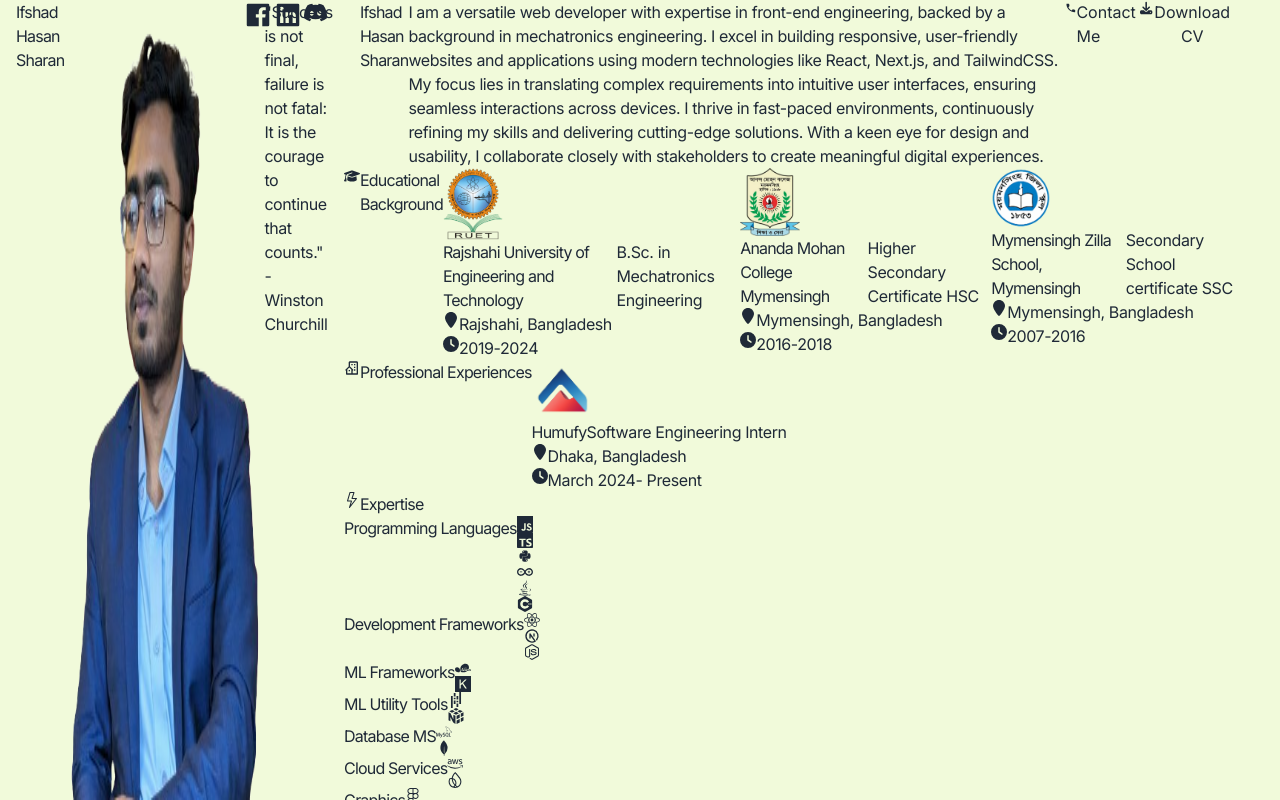
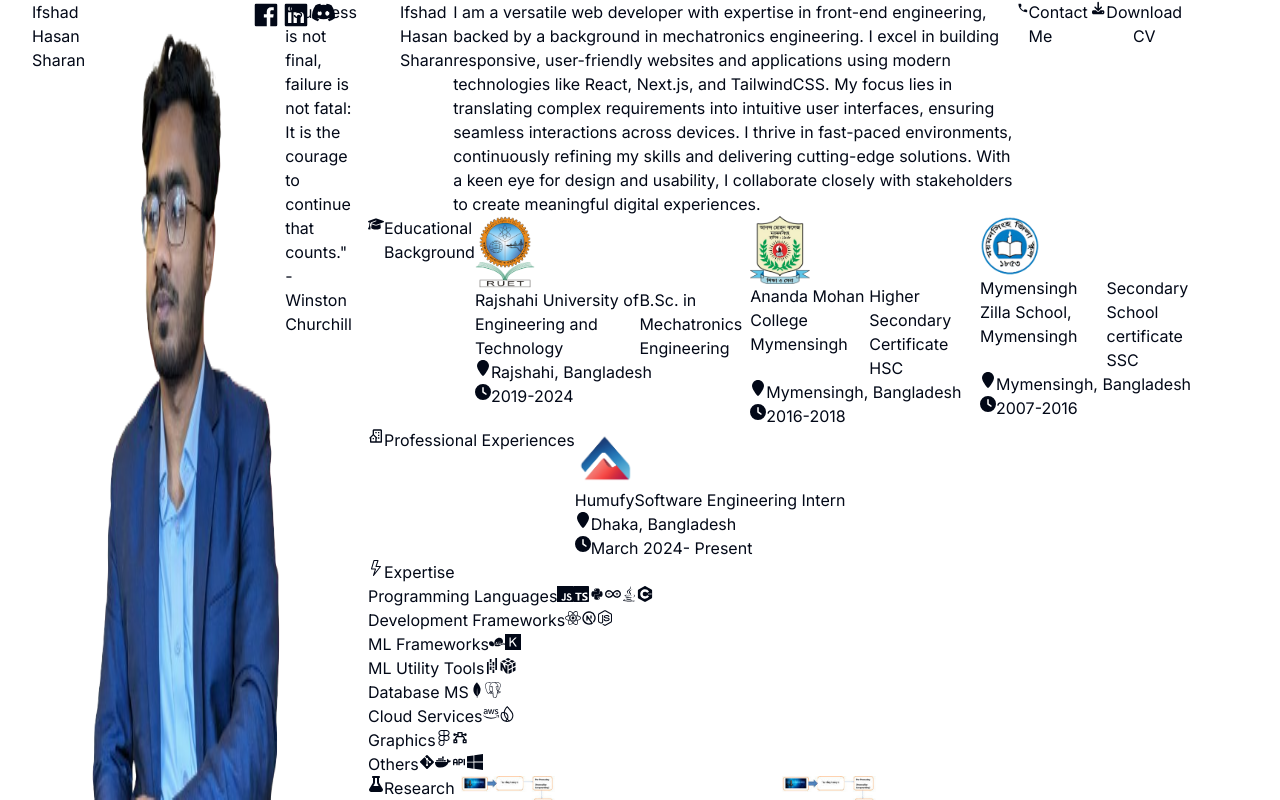
Before and after one commit to ifshad/developer-portfolio-ifshad, a Next.js app: page / in a window 1280 px wide. Built offline with nearby package versions, Linux system fonts and the light colour scheme.

Commit message:
shadcn ui added ,styles updated and reusable code formatted

```diff
--- a/Components/ExpertisePage/page.tsx
+++ b/Components/ExpertisePage/page.tsx
@@ -1,88 +1,290 @@
-import React from 'react'
-import { BiVector } from 'react-icons/bi'
-import { BsLightning } from 'react-icons/bs'
-import { DiFirebase, DiPython } from 'react-icons/di'
-import { FaAws, FaDocker, FaFigma, FaFlask, FaGit, FaGitAlt, FaJava, FaNodeJs, FaReact } from 'react-icons/fa6'
-import { SiArduino, SiCplusplus, SiExpress, SiFirebase, SiJavascript, SiKeras, SiMongodb, SiMysql, SiNumpy, SiPandas, SiScikitlearn, SiTypescript, SiWindows } from 'react-icons/si'
-import { TbApi, TbBrandNextjs } from 'react-icons/tb'
+import React from "react";
+import { BiVector } from "react-icons/bi";
+import { BsLightning } from "react-icons/bs";
+import { DiFirebase, DiPython } from "react-icons/di";
+import {
+  FaAws,
+  FaDocker,
+  FaFigma,
+  FaFlask,
+  FaGit,
+  FaGitAlt,
+  FaJava,
+  FaNodeJs,
+  FaReact,
+} from "react-icons/fa6";
+import {
+  SiArduino,
+  SiCplusplus,
+  SiExpress,
+  SiFirebase,
+  SiJavascript,
+  SiKeras,
+  SiMongodb,
+  SiMysql,
+  SiNumpy,
+  SiPandas,
+  SiPostgresql,
+  SiScikitlearn,
+  SiTypescript,
+  SiWindows,
+} from "react-icons/si";
+import { TbApi, TbBrandNextjs } from "react-icons/tb";
+import {
+  Tooltip,
+  TooltipContent,
+  TooltipProvider,
+  TooltipTrigger,
+} from "@/components/ui/tooltip";
+
+const languages = [
+  {
+    langName: "JavaScript",
+    icon: <SiJavascript />,
+  },
+  {
+    langName: "TypeScript",
+    icon: <SiTypescript />,
+  },
+  {
+    langName: "Python",
+    icon: <DiPython />,
+  },
+  {
+    langName: "Arduino Lang",
+    icon: <SiArduino />,
+  },
+  {
+    langName: "Java",
+    icon: <FaJava />,
+  },
+  {
+    langName: "C++",
+    icon: <SiCplusplus />,
+  },
+];
+const devFrameworks = [
+  {
+    langName: "React",
+    icon: <FaReact />,
+  },
+  {
+    langName: "NextJS",
+    icon: <TbBrandNextjs />,
+  },
+  {
+    langName: "NodeJS",
+    icon: <FaNodeJs />,
+  },
+];
+const mlFrameworks = [
+  {
+    langName: "SciKitLearn",
+    icon: <SiScikitlearn />,
+  },
+  {
+    langName: "Keras",
+    icon: <SiKeras />,
+  },
+];
+const mlUtility = [
+  {
+    langName: "Pandas",
+    icon: <SiPandas />,
+  },
+  {
+    langName: "Numpy",
+    icon: <SiNumpy />,
+  },
+];
+const databases = [
+  {
+    langName: "MongoDB",
+    icon: <SiMongodb />,
+  },
+  {
+    langName: "PostgreSQL",
+    icon: <SiPostgresql />,
+  },
+];
+const cloudServices = [
+  {
+    langName: "Amazon Web Services",
+    icon: <FaAws />,
+  },
+  {
+    langName: "Firebase",
+    icon: <SiFirebase />,
+  },
+];
+const graphics = [
+  {
+    langName: "Figma",
+    icon: <FaFigma />,
+  },
+  {
+    langName: "Vector Illustration",
+    icon: <BiVector />,
+  },
+];
+const others = [
+  {
+    langName: "Git",
+    icon: <FaGitAlt />,
+  },
+  {
+    langName: "Docker",
+    icon: <FaDocker />,
+  },
+  {
+    langName: "Restful API",
+    icon: <TbApi />,
+  },
+  {
+    langName: "Windows",
+    icon: <SiWindows />,
+  },
+];
 
 export default function ExpertisePage() {
   return (
-        <div className='m-5'>
-            <h1 className='flex items-center text-xl md:text-2xl lg:text-3xl font-bold text-teal gap-2'><span><BsLightning /></span>Expertise</h1>
-            <div className='grid grid-cols-1 md:grid-cols-3 lg:grid-cols-4 md:ml-9 gap-4'>
+    <div className="m-5">
+      <h1 className="flex items-center text-xl md:text-2xl lg:text-3xl font-bold text-teal gap-2">
+        <span>
+          <BsLightning />
+        </span>
+        Expertise
+      </h1>
+      <div className="grid grid-cols-1 md:grid-cols-3 lg:grid-cols-4 md:ml-9 gap-4">
         {/* Programming language */}
-                <div className='card flex flex-col h-full'>
-                    <h2 className='text-lg font-semibold text-navy hover:text-white'>Programming Languages</h2>
-                    <div className='grid grid-cols-3 gap-5 text-3xl'>
-                        <SiJavascript />
-                        <SiTypescript />
-                        <DiPython />
-                        <SiArduino />
-                        <FaJava />
-                        <SiCplusplus />
+        <div className="group card flex flex-col h-full">
+          <h2 className="text-lg font-semibold text-navy group-hover:text-white">
+            Programming Languages
+          </h2>
+          <div className="grid grid-cols-3 gap-5 text-3xl">
+            {languages.map((language, i) => (
+              <TooltipProvider key={i}>
+                <Tooltip>
+                  <TooltipTrigger>{language.icon}</TooltipTrigger>
+                  <TooltipContent>{language.langName}</TooltipContent>
+                </Tooltip>
+              </TooltipProvider>
+            ))}
           </div>
         </div>
         {/* Dev Framework */}
-                <div className='card flex flex-col h-full'>
-                    <h2 className='text-lg font-semibold text-navy hover:text-white'>Development Frameworks</h2>
-                    <div className='grid grid-cols-3 gap-5 text-3xl'>
-                        <FaReact />
-                        <TbBrandNextjs />
-                        <FaNodeJs />
+        <div className="group card flex flex-col h-full">
+          <h2 className="text-lg font-semibold text-navy group-hover:text-white">
+            Development Frameworks
+          </h2>
+          <div className="grid grid-cols-3 gap-5 text-3xl">
+            {devFrameworks.map((framework, i) => (
+              <TooltipProvider key={i}>
+                <Tooltip>
+                  <TooltipTrigger>{framework.icon}</TooltipTrigger>
+                  <TooltipContent>{framework.langName}</TooltipContent>
+                </Tooltip>
+              </TooltipProvider>
+            ))}
           </div>
         </div>
         {/* ML framework */}
-                <div className='card flex flex-col h-full'>
-                    <h2 className='text-lg font-semibold text-navy hover:text-white'>ML Frameworks</h2>
-                    <div className='grid grid-cols-3 gap-5 text-3xl'>
-                        <SiScikitlearn />
-                        <SiKeras />
+        <div className="group card flex flex-col h-full">
+          <h2 className="text-lg font-semibold text-navy group-hover:text-white">
+            ML Frameworks
+          </h2>
+          <div className="grid grid-cols-3 gap-5 text-3xl">
+            {mlFrameworks.map((framework, i) => (
+              <TooltipProvider key={i}>
+                <Tooltip>
+                  <TooltipTrigger>{framework.icon}</TooltipTrigger>
+                  <TooltipContent>{framework.langName}</TooltipContent>
+                </Tooltip>
+              </TooltipProvider>
+            ))}
           </div>
         </div>
         {/* ML utility */}
-                <div className='card flex flex-col h-full'>
-                    <h2 className='text-lg font-semibold text-navy hover:text-white'>ML Utility Tools</h2>
-                    <div className='grid grid-cols-3 gap-5 text-3xl'>
-                        <SiPandas />
-                        <SiNumpy />
+        <div className="group card flex flex-col h-full">
+          <h2 className="text-lg font-semibold text-navy group-hover:text-white">
+            ML Utility Tools
+          </h2>
+          <div className="grid grid-cols-3 gap-5 text-3xl">
+            {mlUtility.map((utility, i) => (
+              <TooltipProvider key={i}>
+                <Tooltip>
+                  <TooltipTrigger>{utility.icon}</TooltipTrigger>
+                  <TooltipContent>{utility.langName}</TooltipContent>
+                </Tooltip>
+              </TooltipProvider>
+            ))}
           </div>
         </div>
         {/* Database */}
-                <div className='card flex flex-col h-full'>
-                    <h2 className='text-lg font-semibold text-navy hover:text-white'>Database MS</h2>
-                    <div className='grid grid-cols-3 gap-5 text-3xl'>
-                        <SiMysql />
-                        <SiMongodb />
+        <div className="group card flex flex-col h-full">
+          <h2 className="text-lg font-semibold text-navy group-hover:text-white">
+            Database MS
+          </h2>
+          <div className="grid grid-cols-3 gap-5 text-3xl">
+            {databases.map((db, i) => (
+              <TooltipProvider key={i}>
+                <Tooltip>
+                  <TooltipTrigger>{db.icon}</TooltipTrigger>
+                  <TooltipContent>{db.langName}</TooltipContent>
+                </Tooltip>
+              </TooltipProvider>
+            ))}
           </div>
         </div>
         {/* Cloud Services */}
-                <div className='card flex flex-col h-full'>
-                    <h2 className='text-lg font-semibold text-navy hover:text-white'>Cloud Services</h2>
-                    <div className='grid grid-cols-3 gap-5 text-3xl'>
-                        <FaAws />
-                        <SiFirebase />
+        <div className="group card flex flex-col h-full">
+          <h2 className="text-lg font-semibold text-navy group-hover:text-white">
+            Cloud Services
+          </h2>
+          <div className="grid grid-cols-3 gap-5 text-3xl">
+            {cloudServices.map((cs, i) => (
+              <TooltipProvider key={i}>
+                <Tooltip>
+                  <TooltipTrigger>{cs.icon}</TooltipTrigger>
+                  <TooltipContent>{cs.langName}</TooltipContent>
+                </Tooltip>
+              </TooltipProvider>
+            ))}
           </div>
         </div>
         {/* Graphics */}
-                <div className='card flex flex-col h-full'>
-                    <h2 className='text-lg font-semibold text-navy hover:text-white'>Graphics </h2>
-                    <div className='grid grid-cols-3 gap-5 text-3xl'>
-                       <FaFigma />
-                       <BiVector />
+        <div className="group card flex flex-col h-full">
+          <h2 className="text-lg font-semibold text-navy group-hover:text-white">
+            Graphics{" "}
+          </h2>
+          <div className="grid grid-cols-3 gap-5 text-3xl">
+            {graphics.map((graphic, i) => (
+              <TooltipProvider key={i}>
+                <Tooltip>
+                  <TooltipTrigger>{graphic.icon}</TooltipTrigger>
+                  <TooltipContent>{graphic.langName}</TooltipContent>
+                </Tooltip>
+              </TooltipProvider>
+            ))}
           </div>
         </div>
         {/* Others */}
-                <div className='card flex flex-col h-full'>
-                    <h2 className='text-lg font-semibold text-navy hover:text-white'>Others</h2>
-                    <div className='grid grid-cols-3 gap-5 text-3xl'>
-                        <FaGitAlt />
-                        <FaDocker />
-                        <TbApi />
-                        <SiWindows />
+        <div className="group card flex flex-col h-full">
+          <h2 className="text-lg font-semibold text-navy group-hover:text-white">
+            Others
+          </h2>
+          <div className="grid grid-cols-3 gap-5 text-3xl">
+            {others.map((other, i) => (
+              <TooltipProvider key={i}>
+                <Tooltip>
+                  <TooltipTrigger>{other.icon}</TooltipTrigger>
+                  <TooltipContent>{other.langName}</TooltipContent>
+                </Tooltip>
+              </TooltipProvider>
+            ))}
           </div>
         </div>
       </div>
     </div>
-    )
+  );
 }
--- /dev/null
+++ b/Components/ui/tooltip.tsx
@@ -0,0 +1,30 @@
+"use client"
+
+import * as React from "react"
+import * as TooltipPrimitive from "@radix-ui/react-tooltip"
+
+import { cn } from "@/lib/utils"
+
+const TooltipProvider = TooltipPrimitive.Provider
+
+const Tooltip = TooltipPrimitive.Root
+
+const TooltipTrigger = TooltipPrimitive.Trigger
+
+const TooltipContent = React.forwardRef<
+  React.ElementRef<typeof TooltipPrimitive.Content>,
+  React.ComponentPropsWithoutRef<typeof TooltipPrimitive.Content>
+>(({ className, sideOffset = 4, ...props }, ref) => (
+  <TooltipPrimitive.Content
+    ref={ref}
+    sideOffset={sideOffset}
+    className={cn(
+      "z-50 overflow-hidden rounded-md border bg-popover px-3 py-1.5 text-sm text-popover-foreground shadow-md animate-in fade-in-0 zoom-in-95 data-[state=closed]:animate-out data-[state=closed]:fade-out-0 data-[state=closed]:zoom-out-95 data-[side=bottom]:slide-in-from-top-2 data-[side=left]:slide-in-from-right-2 data-[side=right]:slide-in-from-left-2 data-[side=top]:slide-in-from-bottom-2",
+      className
+    )}
+    {...props}
+  />
+))
+TooltipContent.displayName = TooltipPrimitive.Content.displayName
+
+export { Tooltip, TooltipTrigger, TooltipContent, TooltipProvider }
--- a/app/globals.css
+++ b/app/globals.css
@@ -3,14 +3,75 @@
 @tailwind utilities;
 
 @layer base {
+  :root {
+    --background: 0 0% 100%;
+    --foreground: 222.2 84% 4.9%;
+
+    --card: 0 0% 100%;
+    --card-foreground: 222.2 84% 4.9%;
+
+    --popover: 0 0% 100%;
+    --popover-foreground: 222.2 84% 4.9%;
+
+    --primary: 222.2 47.4% 11.2%;
+    --primary-foreground: 210 40% 98%;
+
+    --secondary: 210 40% 96.1%;
+    --secondary-foreground: 222.2 47.4% 11.2%;
+
+    --muted: 210 40% 96.1%;
+    --muted-foreground: 215.4 16.3% 46.9%;
+
+    --accent: 210 40% 96.1%;
+    --accent-foreground: 222.2 47.4% 11.2%;
+
+    --destructive: 0 84.2% 60.2%;
+    --destructive-foreground: 210 40% 98%;
+
+    --border: 214.3 31.8% 91.4%;
+    --input: 214.3 31.8% 91.4%;
+    --ring: 222.2 84% 4.9%;
+
+    --radius: 0.5rem;
+  }
+
+  .dark {
+    --background: 222.2 84% 4.9%;
+    --foreground: 210 40% 98%;
+
+    --card: 222.2 84% 4.9%;
+    --card-foreground: 210 40% 98%;
+
+    --popover: 222.2 84% 4.9%;
+    --popover-foreground: 210 40% 98%;
+
+    --primary: 210 40% 98%;
+    --primary-foreground: 222.2 47.4% 11.2%;
+
+    --secondary: 217.2 32.6% 17.5%;
+    --secondary-foreground: 210 40% 98%;
+
+    --muted: 217.2 32.6% 17.5%;
+    --muted-foreground: 215 20.2% 65.1%;
+
+    --accent: 217.2 32.6% 17.5%;
+    --accent-foreground: 210 40% 98%;
+
+    --destructive: 0 62.8% 30.6%;
+    --destructive-foreground: 210 40% 98%;
+
+    --border: 217.2 32.6% 17.5%;
+    --input: 217.2 32.6% 17.5%;
+    --ring: 212.7 26.8% 83.9%;
+  }
+}
+
+@layer base {
+  * {
+    @apply border-border;
+  }
   body {
-    background-color: #F1FADA;
-  }
-  h1,h2,h3,h4,h5,h6 {
-    @apply tracking-tighter leading-normal;
-  }
-  p, li {
-    @apply tracking-tight leading-normal;
+    @apply bg-background text-foreground;
   }
 }
 
--- /dev/null
+++ b/lib/utils.ts
@@ -0,0 +1,6 @@
+import { type ClassValue, clsx } from "clsx"
+import { twMerge } from "tailwind-merge"
+
+export function cn(...inputs: ClassValue[]) {
+  return twMerge(clsx(inputs))
+}
--- a/tailwind.config.ts
+++ b/tailwind.config.ts
@@ -1,34 +1,90 @@
 import type { Config } from "tailwindcss";
 
-const config: Config = {
+const config = {
+  darkMode: ["class"],
   content: [
-    "./pages/**/*.{js,ts,jsx,tsx,mdx}",
-    "./components/**/*.{js,ts,jsx,tsx,mdx}",
-    "./app/**/*.{js,ts,jsx,tsx,mdx}",
+    "./pages/**/*.{ts,tsx}",
+    "./components/**/*.{ts,tsx}",
+    "./app/**/*.{ts,tsx}",
+    "./src/**/*.{ts,tsx}",
   ],
+  prefix: "",
   theme: {
+    container: {
+      center: true,
+      padding: "2rem",
+      screens: {
+        sm: "640px",
+        md: "768px",
+        lg: "1024px",
+        xl: "1280px",
+        "2xl": "1536px",
+        "3xl": "1600px",
+      },
+    },
     extend: {
       colors: {
-        'navy' : '#265073',
-        'teal' : '#2D9596',
-        'teal-light' : '#9AD0C2',
-        'sage' : '#F1FADA',
-        'grey' : '#352F44'
-      }
-    },
-    container: {
-      center: true,
-      padding: "1rem",
-      screens: {
-        'sm': '640px',
-        'md': '768px',
-        'lg': '1024px',
-        'xl': '1280px',
-        '2xl': '1536px',
-        '3xl' : '1600px',
+        border: "hsl(var(--border))",
+        input: "hsl(var(--input))",
+        ring: "hsl(var(--ring))",
+        background: "hsl(var(--background))",
+        foreground: "hsl(var(--foreground))",
+        primary: {
+          DEFAULT: "hsl(var(--primary))",
+          foreground: "hsl(var(--primary-foreground))",
+        },
+        secondary: {
+          DEFAULT: "hsl(var(--secondary))",
+          foreground: "hsl(var(--secondary-foreground))",
+        },
+        destructive: {
+          DEFAULT: "hsl(var(--destructive))",
+          foreground: "hsl(var(--destructive-foreground))",
+        },
+        muted: {
+          DEFAULT: "hsl(var(--muted))",
+          foreground: "hsl(var(--muted-foreground))",
+        },
+        accent: {
+          DEFAULT: "hsl(var(--accent))",
+          foreground: "hsl(var(--accent-foreground))",
+        },
+        popover: {
+          DEFAULT: "hsl(var(--popover))",
+          foreground: "hsl(var(--popover-foreground))",
+        },
+        card: {
+          DEFAULT: "hsl(var(--card))",
+          foreground: "hsl(var(--card-foreground))",
+        },
+        navy: "#265073",
+        teal: "#2D9596",
+        "teal-light": "#9AD0C2",
+        sage: "#F1FADA",
+        grey: "#352F44",
+      },
+      borderRadius: {
+        lg: "var(--radius)",
+        md: "calc(var(--radius) - 2px)",
+        sm: "calc(var(--radius) - 4px)",
+      },
+      keyframes: {
+        "accordion-down": {
+          from: { height: "0" },
+          to: { height: "var(--radix-accordion-content-height)" },
+        },
+        "accordion-up": {
+          from: { height: "var(--radix-accordion-content-height)" },
+          to: { height: "0" },
+        },
+      },
+      animation: {
+        "accordion-down": "accordion-down 0.2s ease-out",
+        "accordion-up": "accordion-up 0.2s ease-out",
       },
     },
   },
-  plugins: [require("daisyui")],
-};
+  plugins: [require("tailwindcss-animate")],
+} satisfies Config;
+
 export default config;
```
Also changed, not shown: package.json (+7 -1 lines), components.json (added), 1 other file (tests, documents, lock files or other folders). Lines whose indentation alone changed are shown as unchanged.
